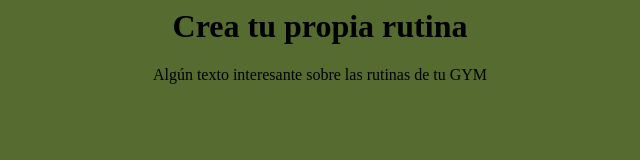
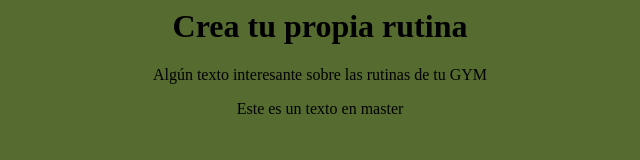
Before and after one commit to Meminsky87/hyperbolg, a plain HTML site: page index.html in a window 1280 px wide. Shown: the whole page, without its empty margins (320-960 px from the left). Drawn offline with Linux system fonts and the light colour scheme.

Commit message:
Cambios en master

```diff
--- a/index.html
+++ b/index.html
@@ -6,5 +6,6 @@
     <body>
         <h1>Crea tu propia rutina</h1>
         <p>Algún texto interesante sobre las rutinas de tu GYM</p>
+        <p>Este es un texto en master</p>
     </body>
 </html>
```
